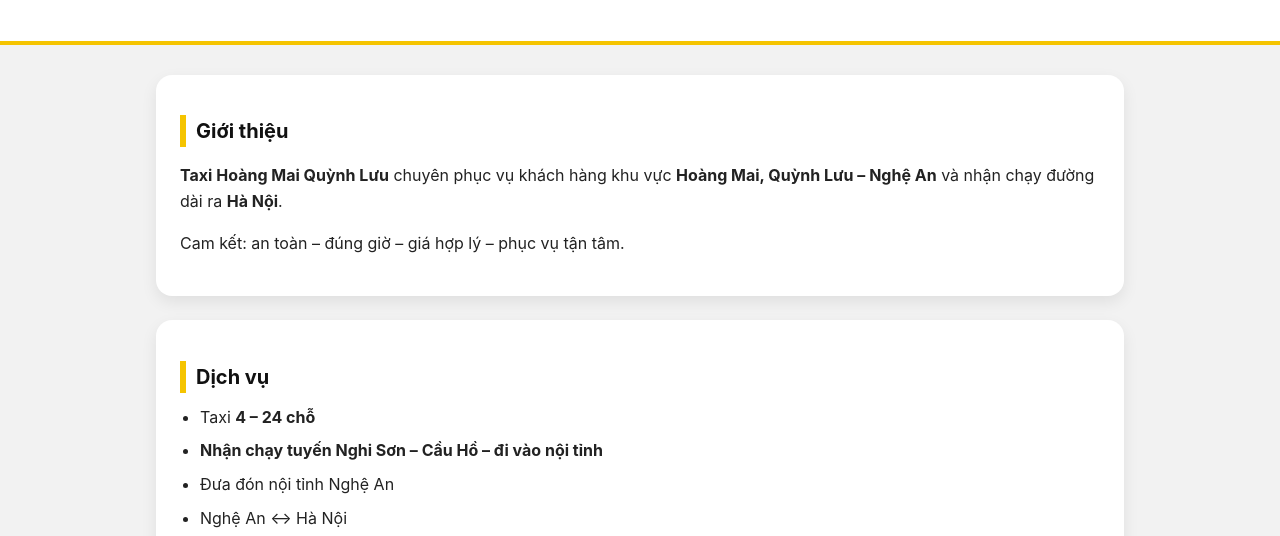
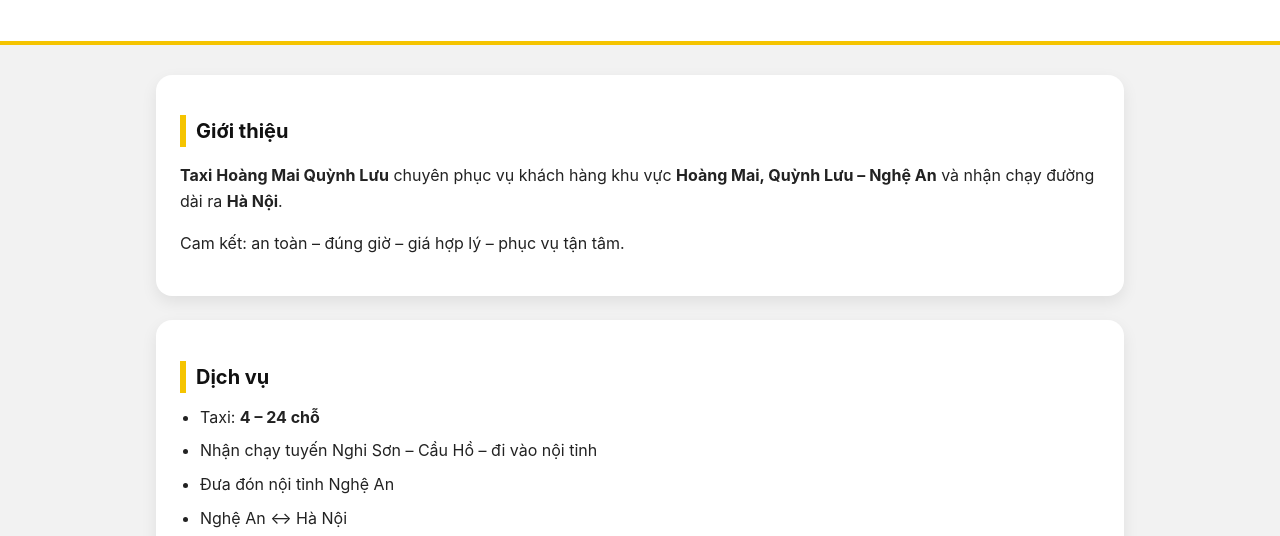
Before and after one commit to Tipo1210/manh-taxi, a plain HTML site: page index.html in a window 1280 px wide. Shown: the part 256-792 px from the top of the page. Drawn offline with Linux system fonts and the light colour scheme.

Commit message:
Update taxi service list formatting in index.html

```diff
--- a/index.html
+++ b/index.html
@@ -221,8 +221,8 @@
     <div class="card">
       <h2>Dịch vụ</h2>
       <ul>
-        <li>Taxi <strong>4 – 24 chỗ</strong></li>
-        <li><strong>Nhận chạy tuyến Nghi Sơn – Cầu Hồ – đi vào nội tỉnh</strong></li>
+        <li>Taxi: <strong>4 – 24 chỗ</strong></li>
+        <li>Nhận chạy tuyến Nghi Sơn – Cầu Hồ – đi vào nội tỉnh</li>
         <li>Đưa đón nội tỉnh Nghệ An</li>
         <li>Nghệ An ↔ Hà Nội</li>
         <li>Đưa đón sân bay, bến xe</li>
```
